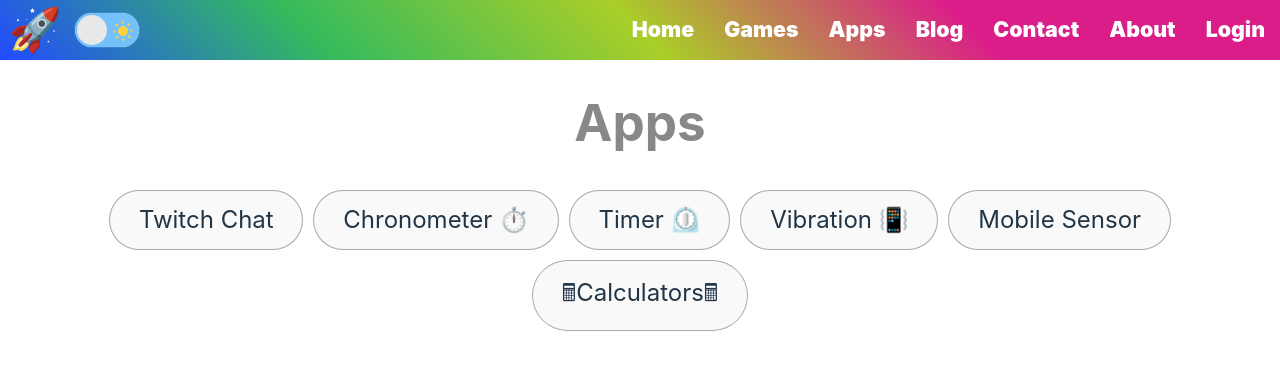
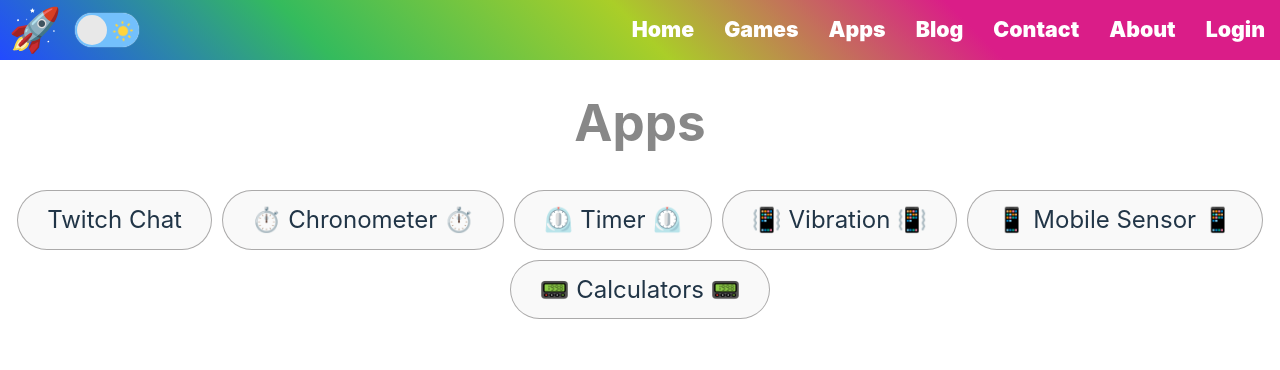
Before and after one commit to diegomardev/diegomardev-web, a React (Vite) app: page /apps in a window 1280 px wide. Shown: the top 370 px of the page. Built offline with nearby package versions, Linux system fonts and the light colour scheme; no server answers; what atropos would draw is missing.

Commit message:
update emoticones

```diff
--- a/src/pages/Apps/Apps.jsx
+++ b/src/pages/Apps/Apps.jsx
@@ -25,11 +25,11 @@ function Apps() {
       <div >
       <button className="botones_juegos my-button twitch_text" onClick={app1}>Twitch Chat</button>
       {/* <button className="botones_juegos" onClick={app2}>Threads API</button> */}
-      <button className="botones_juegos my-button chronometer_text" onClick={app5}>Chronometer ⏱️</button>
-      <button className="botones_juegos my-button timer_text" onClick={app6}>Timer ⏲️</button>
-      <button className="botones_juegos my-button vibration_text" onClick={app3}>Vibration 📳</button>
-      <button className="botones_juegos my-button sensor_text" onClick={app4}>Mobile Sensor</button>
-      <button className="botones_juegos my-button unit_converter_text" onClick={app7}>🖩Calculators🖩</button>
+      <button className="botones_juegos my-button chronometer_text" onClick={app5}>⏱️ Chronometer ⏱️</button>
+      <button className="botones_juegos my-button timer_text" onClick={app6}>⏲️ Timer ⏲️</button>
+      <button className="botones_juegos my-button vibration_text" onClick={app3}>📳 Vibration 📳</button>
+      <button className="botones_juegos my-button sensor_text" onClick={app4}>📱 Mobile Sensor 📱</button>
+      <button className="botones_juegos my-button unit_converter_text" onClick={app7}>📟 Calculators 📟</button>
       </div>
     </div>
     </>
--- a/src/pages/Apps/Calculators/Calculators.jsx
+++ b/src/pages/Apps/Calculators/Calculators.jsx
@@ -22,8 +22,8 @@ function Apps() {
     </h1>
     <div>
       <div >
-      <button className="botones_juegos my-button twitch_text" onClick={app1}>📱Aspect Ratio📱</button>
-      <button className="botones_juegos my-button twitch_text" onClick={app2}>📱Coordinate Converter📱</button>
+      <button className="botones_juegos my-button " onClick={app1}>🖥️ Aspect Ratio 🖥️</button>
+      <button className="botones_juegos my-button " onClick={app2}>🗺️ Coordinate Converter 🗺️</button>
       </div>
     </div>
     </>
--- a/src/pages/Apps/Calculators/Coordinate_Converter/Coordinate_Converter.jsx
+++ b/src/pages/Apps/Calculators/Coordinate_Converter/Coordinate_Converter.jsx
@@ -19,14 +19,14 @@ function Apps() {
   const [longitudeSeconds, setLongitudeSeconds] = useState(21.2784);
 
   // Variables para coordenadas Gauß-Krüger
-  const [zone, setZone] = useState(4); // Ejemplo, debes establecer la zona correcta
+  const [zone, setZone] = useState(4);
   const [r, setR] = useState(4594410.412);
   const [h, setH] = useState(5821363.617);
 
   // Variables para coordenadas UTM
   const [easting, setEasting] = useState(395733.419);
   const [northing, setNorthing] = useState(6042268.877);
-  const [zoneNum, setZoneNum] = useState(33); // Ejemplo, debes establecer la zona correcta
+  const [zoneNum, setZoneNum] = useState(33);
   const [zoneLetter, setZoneLetter] = useState('U');
 
   const updateDecimalDegrees = (lat, lon) => {
@@ -196,7 +196,7 @@ function Apps() {
     }
     const metaKeywords = document.querySelector('meta[name="keywords"]');
     if (metaKeywords) {
-      metaKeywords.setAttribute('content', `coordinate, conventer, latitude, longitude, gauss ,kruger`);
+      metaKeywords.setAttribute('content', `coordinate, conventer, latitude, longitude, gauss ,kruger, UTM, WGS84`);
     }
   }, []);
   useEffect(()=>{
```
